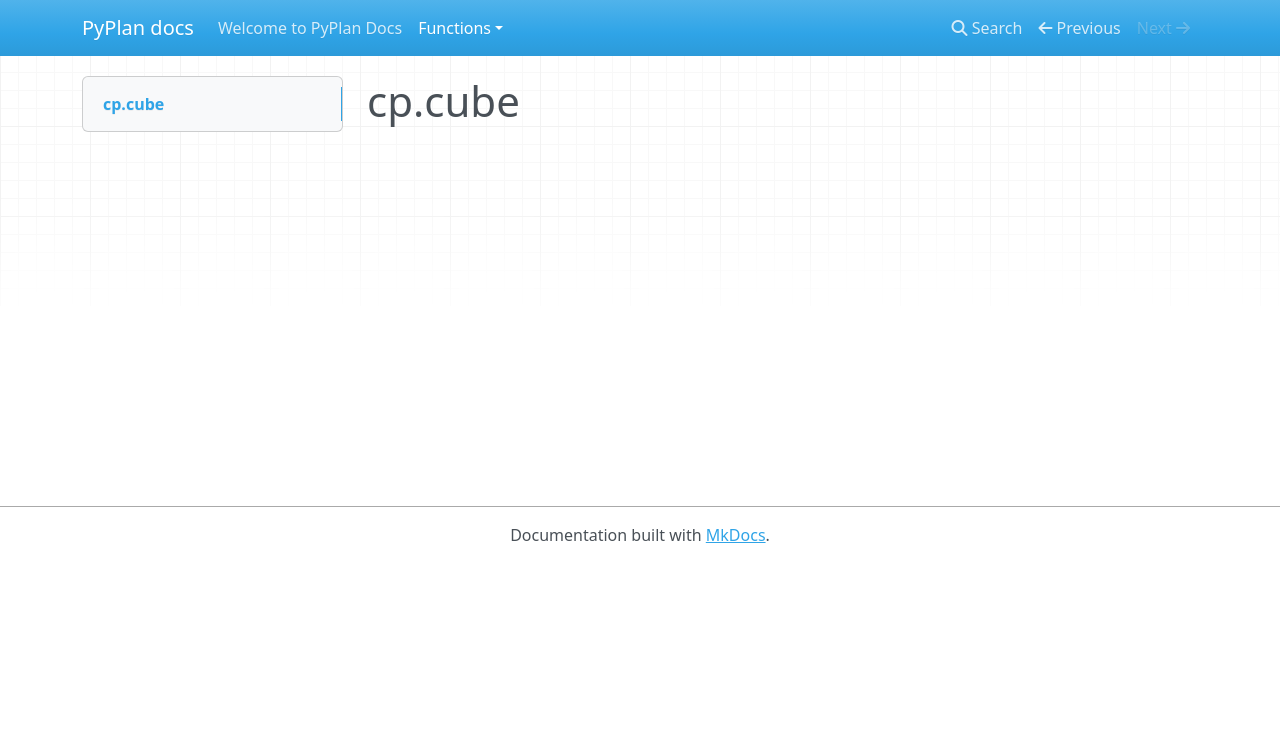
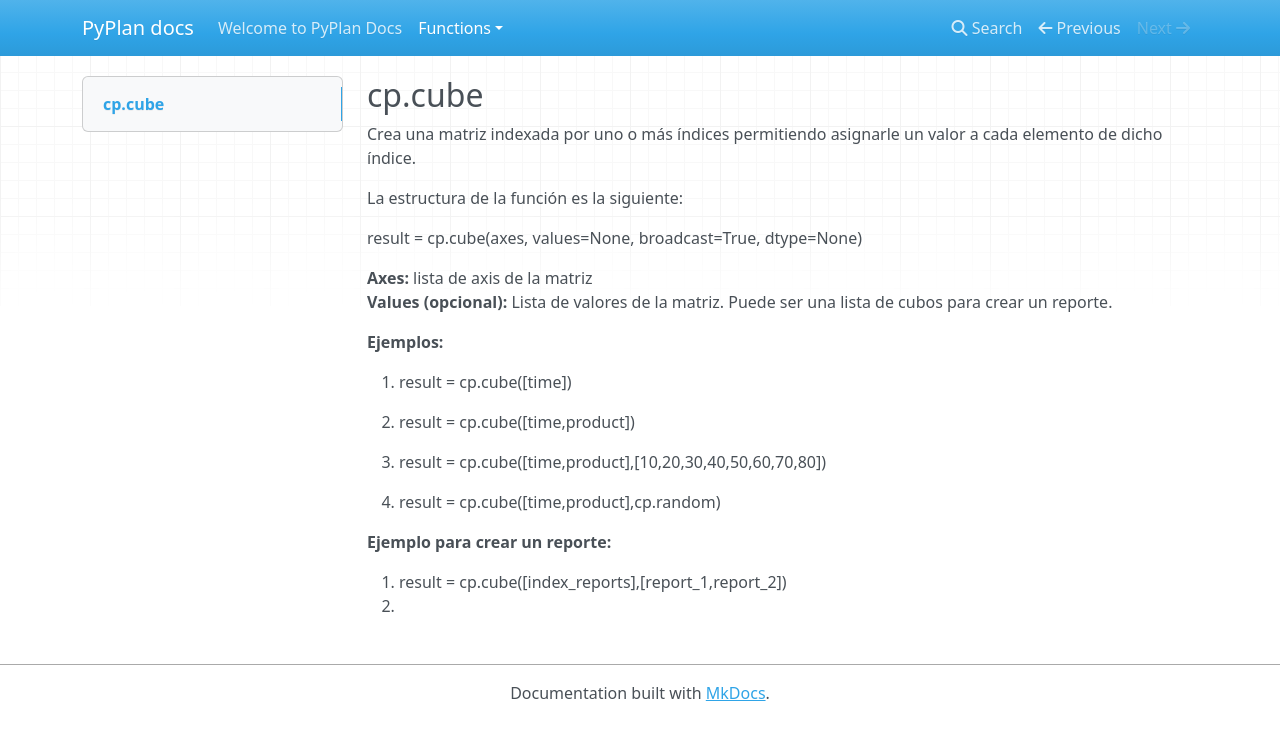
Before and after one commit to novix-sa/cubepy, an MkDocs documentation site: the page built from docs/functions/cube.md, in a window 1280 px wide. Shown: the top 740 px of the page. Built offline with MkDocs 1.6.1, drawn with Linux system fonts in a browser that asks for light colours; nearby versions of some CDN libraries.

Commit message:
docs/functions/cube.md updated from https://stackedit.io/

```diff
--- a/docs/functions/cube.md
+++ b/docs/functions/cube.md
@@ -1 +1,28 @@
-# cp.cube
+## cp.cube
+
+Crea una matriz indexada por uno o más índices permitiendo asignarle un valor a cada elemento de dicho índice.
+
+La estructura de la función es la siguiente:
+
+result = cp.cube(axes, values=None, broadcast=True, dtype=None)
+
+**Axes:**  lista de axis de la matriz
+**Values (opcional):**  Lista de valores de la matriz. Puede ser una lista de cubos para crear un reporte.
+
+**Ejemplos:**
+
+1.  result = cp.cube([time])
+
+1.  result = cp.cube([time,product])
+
+1.  result = cp.cube([time,product],[10,20,30,40,50,60,70,80])
+
+1.  result = cp.cube([time,product],cp.random)
+
+**Ejemplo para crear un reporte:**
+
+1.  result = cp.cube([index_reports],[report_1,report_2])
+2.
+<!--stackedit_data:
+eyJoaXN0b3J5IjpbLTU3Mzk1ODI5XX0=
+-->
```
